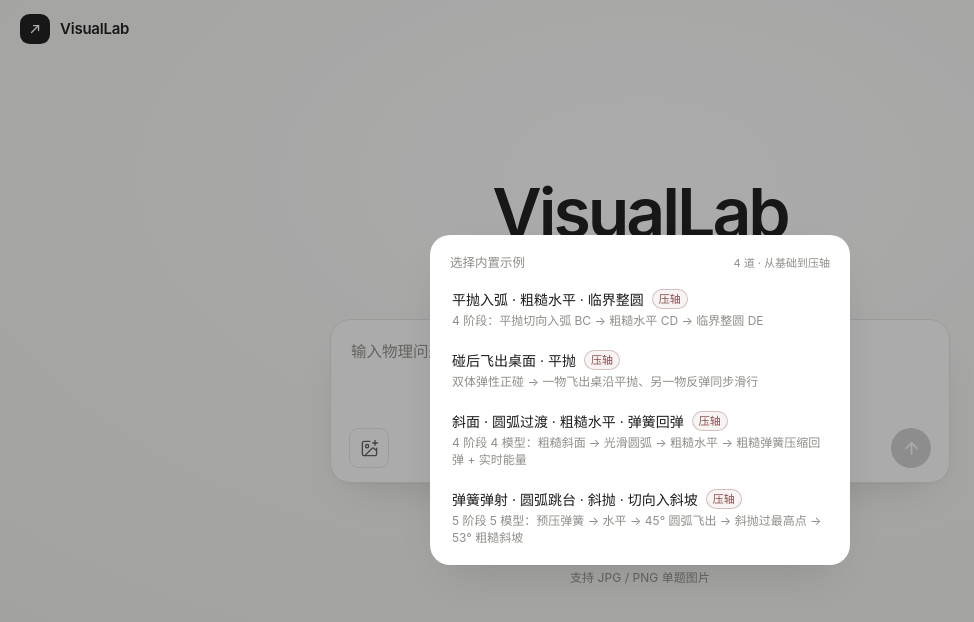
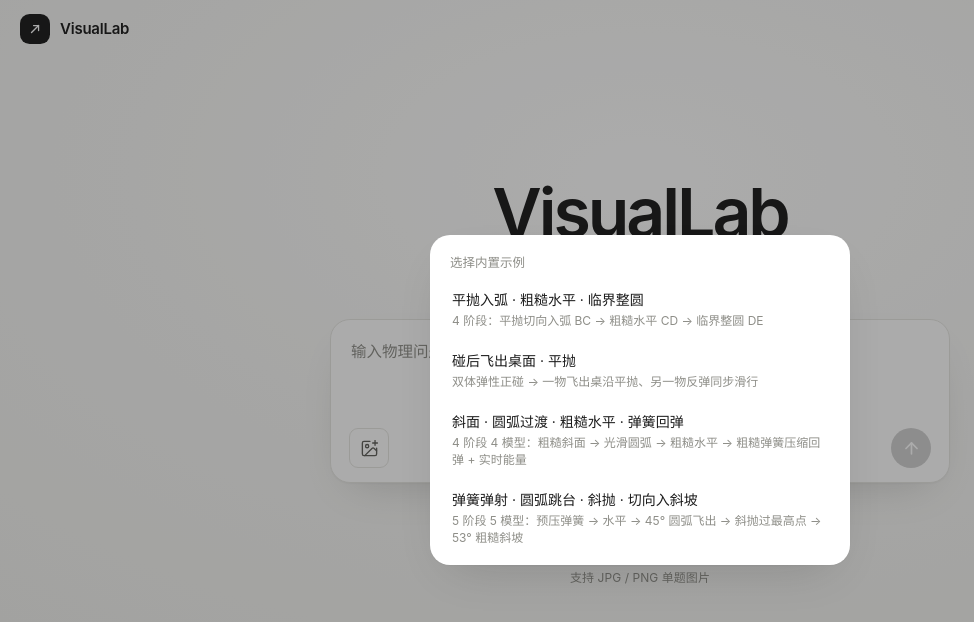
Before and after one commit to Zhri1/VisualLab, a React (Vite) app: page / in a window 1280 px wide. Both pictures are taken after a click on the button "内置示例". Shown: the top 622 px of the page, without its empty margins (0-974 px from the left). Built offline with nearby package versions, Linux system fonts and the light colour scheme; no server answers.

Commit message:
fix(ui): 移除内置示例选择器中的数量副标题与难度角标

```diff
--- a/src/ui/components/home/SamplePicker.tsx
+++ b/src/ui/components/home/SamplePicker.tsx
@@ -24,22 +24,17 @@ export function SamplePicker({ onSelect, onClose }: Props) {
         aria-label="选择内置示例"
         onClick={(event) => event.stopPropagation()}
       >
-        <div className="sample-picker-head">
-          选择内置示例
-          <span>{SAMPLE_OPTIONS.length} 道 · 从基础到压轴</span>
-        </div>
+        <div className="sample-picker-head">选择内置示例</div>
         <ul className="sample-picker-list">
           {SAMPLE_OPTIONS.map((option) => (
             <li key={option.id}>
               <button
                 type="button"
                 className="sample-option"
-                data-level={option.difficulty}
                 onClick={() => onSelect(option.id)}
               >
                 <span className="sample-option-row">
                   <span className="sample-option-title">{option.title}</span>
-                  <span className="sample-option-level">{option.difficulty}</span>
                 </span>
                 <span className="sample-option-desc">{option.description}</span>
               </button>
```
